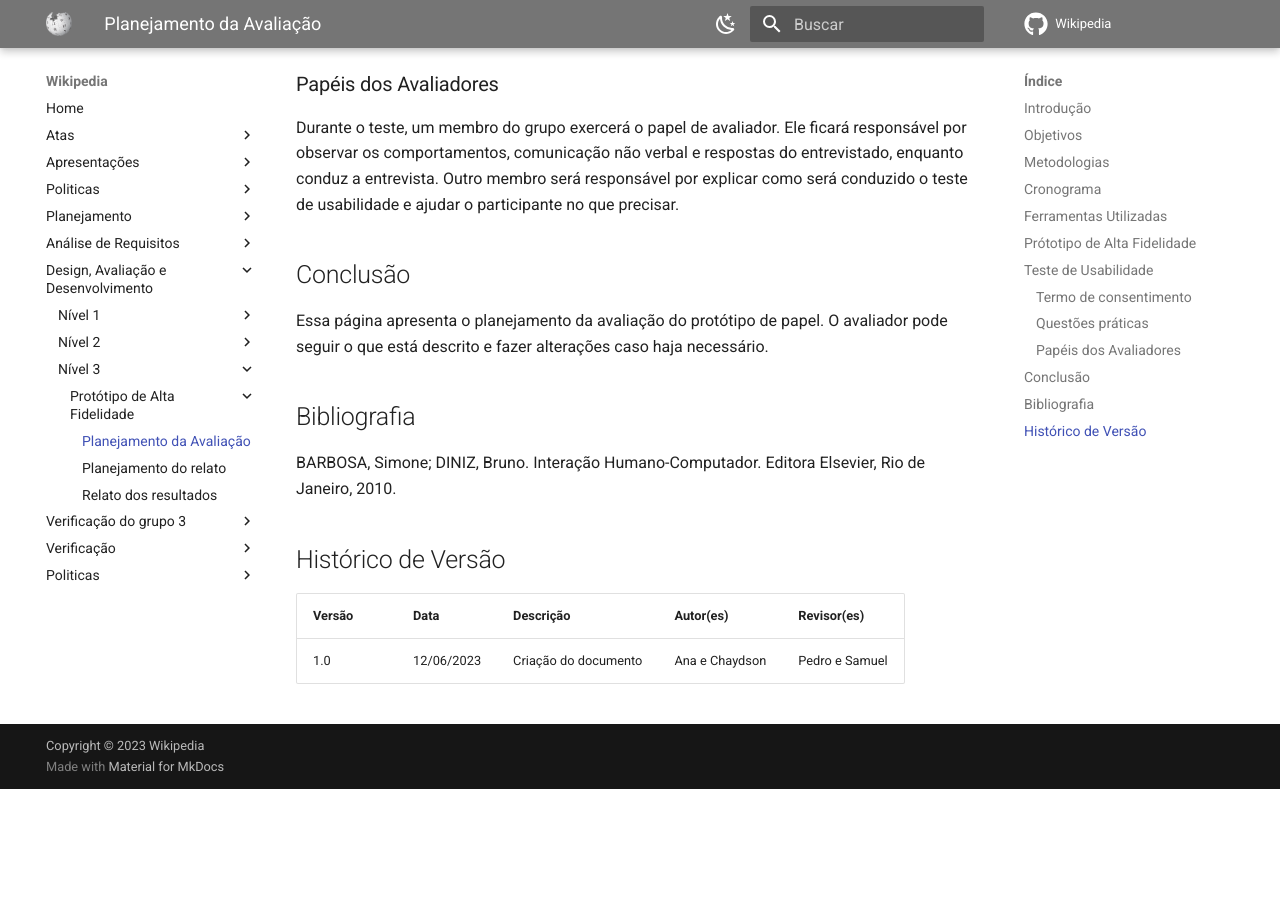
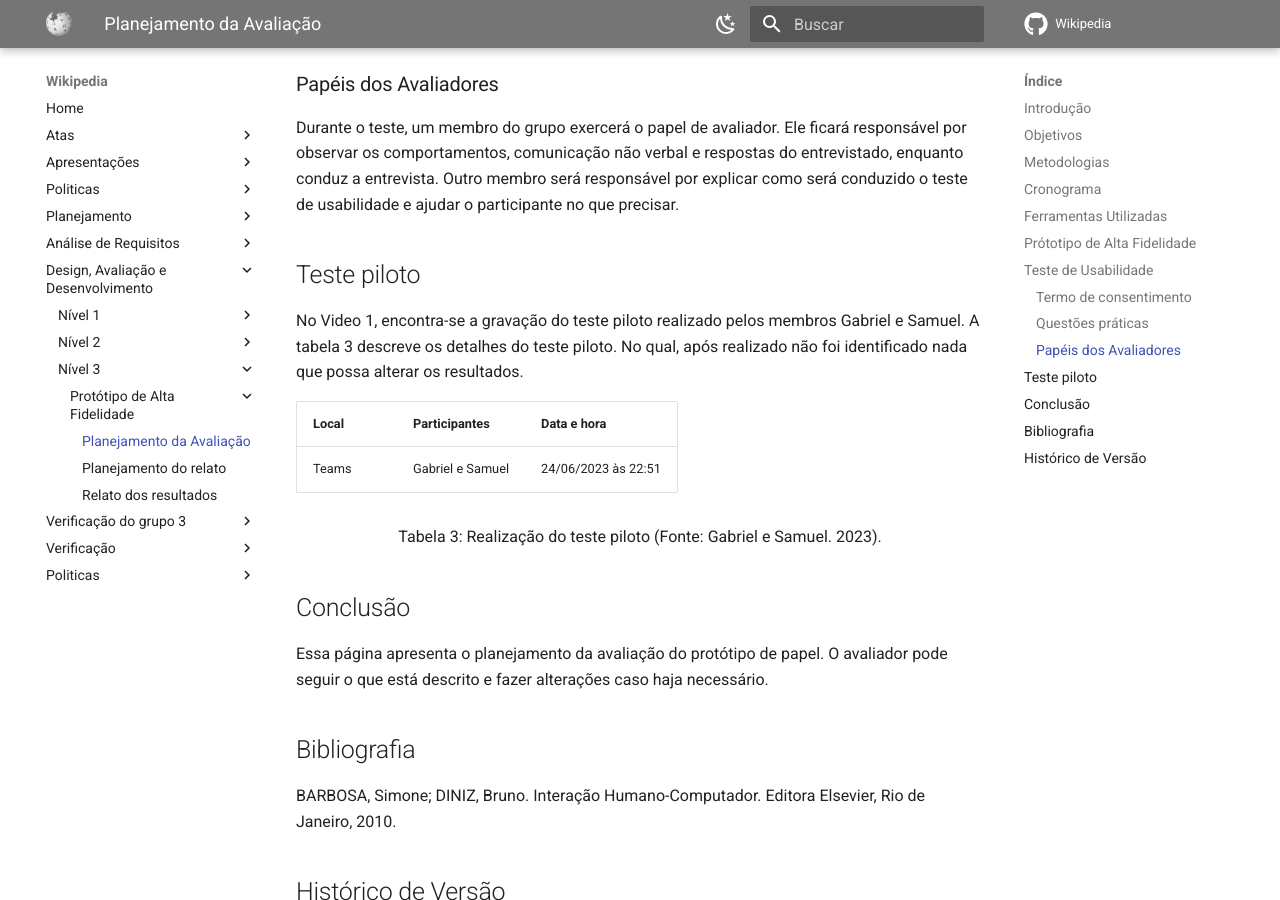
Before and after one commit to Interacao-Humano-Computador/2023.1-Wikipedia, an MkDocs documentation site: the page built from docs/design-avaliacao-desenvolvimento/nivel3/prototipoAltaFidelidade/planejamentoAvaliacaoPrototipoAltaFidelidade.md, in a window 1280 px wide and 900 px high, scrolled down 4538 px. Built offline with MkDocs 1.6.1 and Material for MkDocs 9.7.7, drawn with Linux system fonts in a browser that asks for light colours; comment, search, counter and statistics services are not loaded; before the commit the page ends 5327 px from its top, so only the background shows below that.

Commit message:
adicionando teste piloto
Co-authored-by: oo7gabriel <gabrielfsacademico@gmail.com>

```diff
--- a/docs/design-avaliacao-desenvolvimento/nivel3/prototipoAltaFidelidade/planejamentoAvaliacaoPrototipoAltaFidelidade.md
+++ b/docs/design-avaliacao-desenvolvimento/nivel3/prototipoAltaFidelidade/planejamentoAvaliacaoPrototipoAltaFidelidade.md
@@ -97,6 +97,18 @@ Um protótipo de alta fidelidade apresenta elementos e materiais que serão enco
 
 Durante o teste, um membro do grupo exercerá o papel de avaliador. Ele ficará responsável por observar os comportamentos, comunicação não verbal e respostas do entrevistado, enquanto conduz a entrevista. Outro membro será responsável por explicar como será conduzido o teste de usabilidade e ajudar o participante no que precisar.
 
+## Teste piloto
+
+No Video 1, encontra-se a gravação do teste piloto realizado pelos membros Gabriel e Samuel. A tabela 3 descreve os detalhes do teste piloto. No qual, após realizado não foi identificado nada que possa alterar os resultados.
+
+| Local | Participantes    | Data e hora          |
+| ----- | ---------------- | -------------------- |
+| Teams | Gabriel e Samuel | 24/06/2023 às 22:51 |
+
+<div style="text-align: center">
+    <p> Tabela 3: Realização do teste piloto (Fonte: Gabriel e Samuel. 2023).</p>
+</div>
+
 ## Conclusão
 
 Essa página apresenta o planejamento da avaliação do protótipo de papel. O avaliador pode seguir o que está descrito e fazer alterações caso haja necessário.
```
